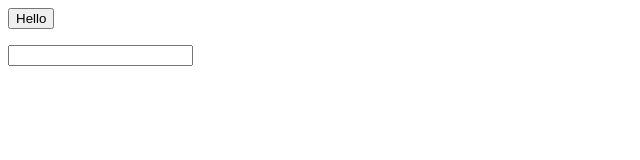
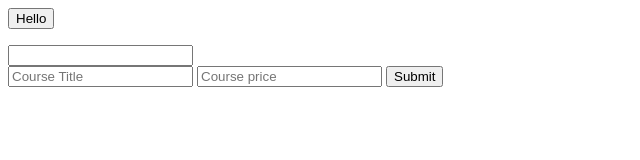
Before and after one commit to tonymj76/typeScript-tut, a website with bundled scripts: page index.html in a window 1280 px wide. Shown: the whole page, without its empty margins (0-640 px from the left). Built offline with nearby package versions, Linux system fonts and the light colour scheme.

Commit message:
add form to work with decorators

```diff
--- a/index.html
+++ b/index.html
@@ -13,8 +13,16 @@
   <div>
     <button>Hello</button>
   </div>
-  <p></p>
+  <p id='app'></p>
   <input type="text" id="input">
+  <br/>
+  <div class="decorator">
+    <form>
+      <input type="text" placeholder="Course Title" id="title">
+      <input type="text" placeholder="Course price" id="price">
+      <button>Submit</button>
+    </form>
+  </div>
 </body>
 
 </html>
```
